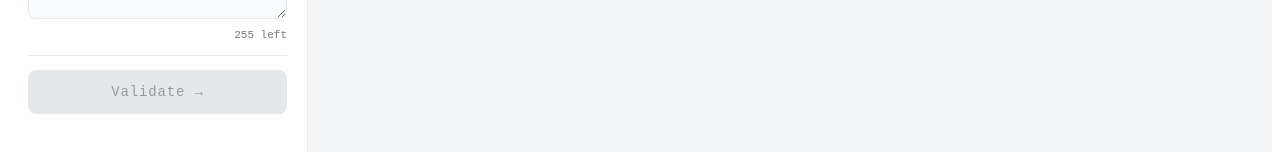
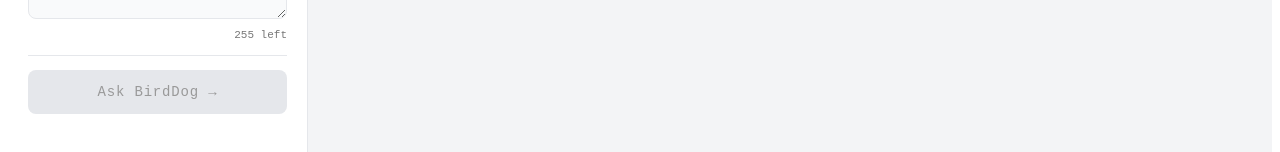
Before and after one commit to deleonrj/birddogexpress, a Next.js app: page / in a window 1280 px wide. Shown: the part 344-496 px from the top of the page. Built offline with nearby package versions, Linux system fonts and the light colour scheme.

Commit message:
Change button text from 'Validate →' to 'Ask BirdDog →'

```diff
--- a/pages/index.js
+++ b/pages/index.js
@@ -338,7 +338,7 @@ export default function BirdDogExpress() {
         aria-label={step === "validating" ? "Validation in progress" : step === "result" ? "Clear results and validate a new rumor" : "Validate this rumor"}
         style={{ ...btnBase, background: (!canSubmit && step !== "result") ? "#e5e7eb" : "#111", color: (!canSubmit && step !== "result") ? "#999" : "#fff", width: "100%" }}
       >
-        {step === "validating" ? "Validating…" : step === "result" ? "← New rumor" : "Validate →"}
+        {step === "validating" ? "Validating…" : step === "result" ? "← New rumor" : "Ask BirdDog →"}
       </button>
     </div>
   );
```
